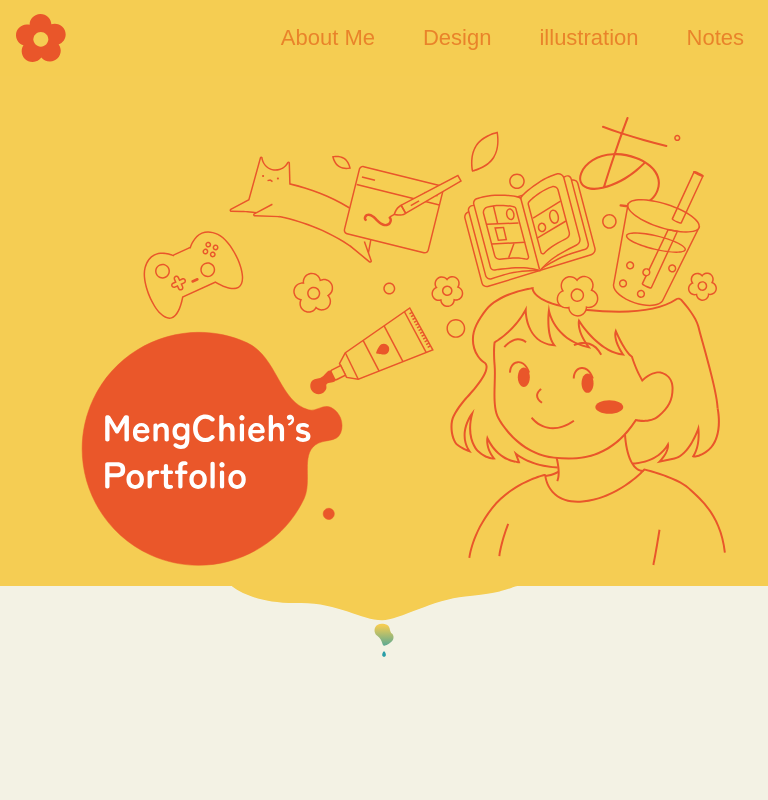
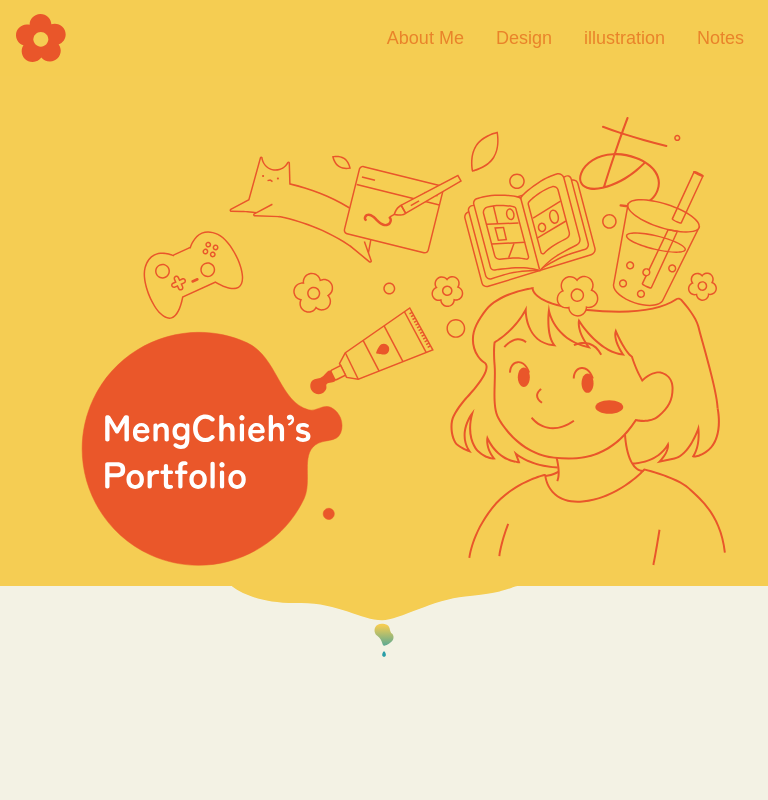
Before and after one commit to LeeMengChieh/portfolio, a React (Vite) app: page /#/ in a window 768 px wide. Shown: the top 800 px of the page. Built offline with nearby package versions, Linux system fonts and the light colour scheme; a web font is replaced by a local one.

Commit message:
style: fix navbar wrapping and slogan layout on tablet

```diff
--- a/src/styles/aboutMe.css
+++ b/src/styles/aboutMe.css
@@ -464,21 +464,24 @@
       max-width: 1200px;
     }
 
-    & {
-      max-width: none;
-      margin: 0;
-      padding: 0;
-      background-color: var(--color-white);
-    }
+    max-width: none;
+    margin: 0;
+    padding: 0;
+    background-color: var(--color-white);
 
     .page-wrapper {
       margin: auto;
       max-width: 1200px;
       padding-top: 0px;
       padding-bottom: 0px;
+      padding-left: 0px;
+      padding-right: 0px;
+      background-color: var(--color-white);
+    }
+
+    .page-wrapper > section {
       padding-left: 100px;
       padding-right: 100px;
-      background-color: var(--color-white);
     }
 
     .header-container {
@@ -674,5 +677,19 @@
       align-items: center;
       padding: 30px;
     }
+
+    /* Tablet Slogan layout optimization (768px to 1024px) */
+    @media (max-width: 1024px) {
+      #about {
+        grid-template-columns: 1fr 1fr;
+        gap: 20px;
+      }
+      #about .slogan {
+        width: 100%;
+      }
+      .slogan-desktop span {
+        width: 100%;
+      }
+    }
   }
 }
--- a/src/styles/global-overrides.css
+++ b/src/styles/global-overrides.css
@@ -396,3 +396,13 @@ body.aboutme-body {
 .social-icons a:hover svg path {
   fill: #e9562a;
 }
+
+/* Tablet Navbar Layout Optimization (prevents wrapping on iPad and similar screens) */
+@media (min-width: 768px) and (max-width: 1024px) {
+  .custom-navbar .nav-link {
+    font-size: 18px !important; /* Slightly scale down font size on tablets */
+  }
+  .navbar-nav {
+    gap: 16px !important; /* Decrease gap between items on tablets */
+  }
+}
```
